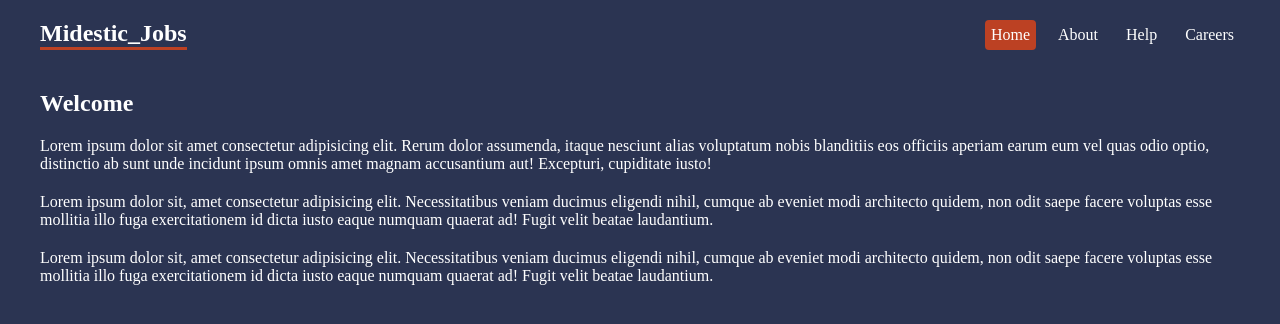
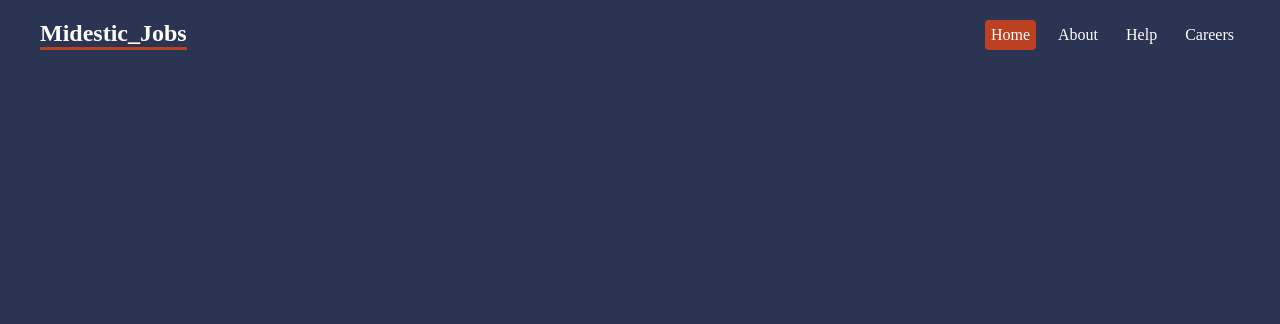
Before and after one commit to midestic/Midestic_jobs, a React (Create React App) app: page / in a window 1280 px wide. Shown: the top 324 px of the page. Built offline with nearby package versions, Linux system fonts and the light colour scheme.

Commit message:
Update App.js

```diff
--- a/src/App.js
+++ b/src/App.js
@@ -27,7 +27,7 @@ const router = createBrowserRouter(
 
     <Route path='/'  element= { <RootLayout/> } >
 
-  <Route index element= { <Home/> } />
+  <Route path='home' element= { <Home/> } />
   <Route path='about' element={ <About/> } />
 
 
```
